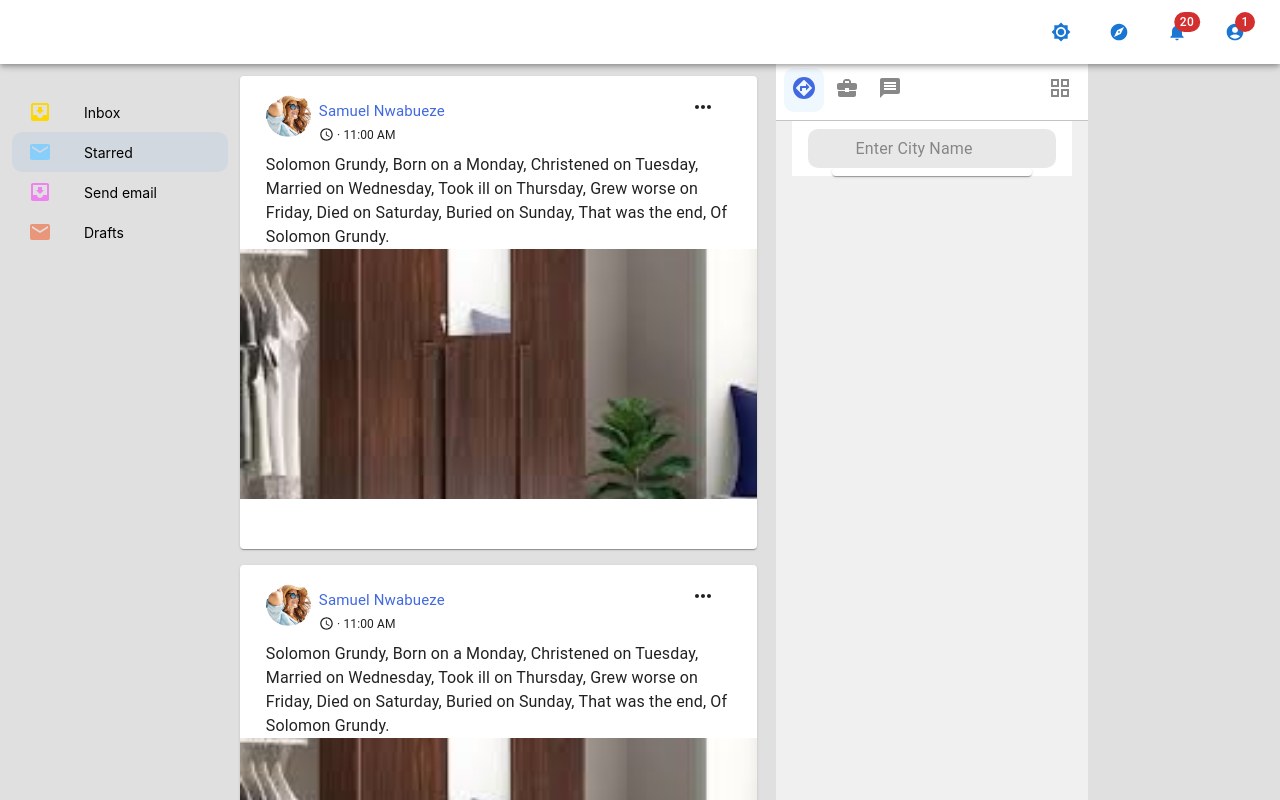
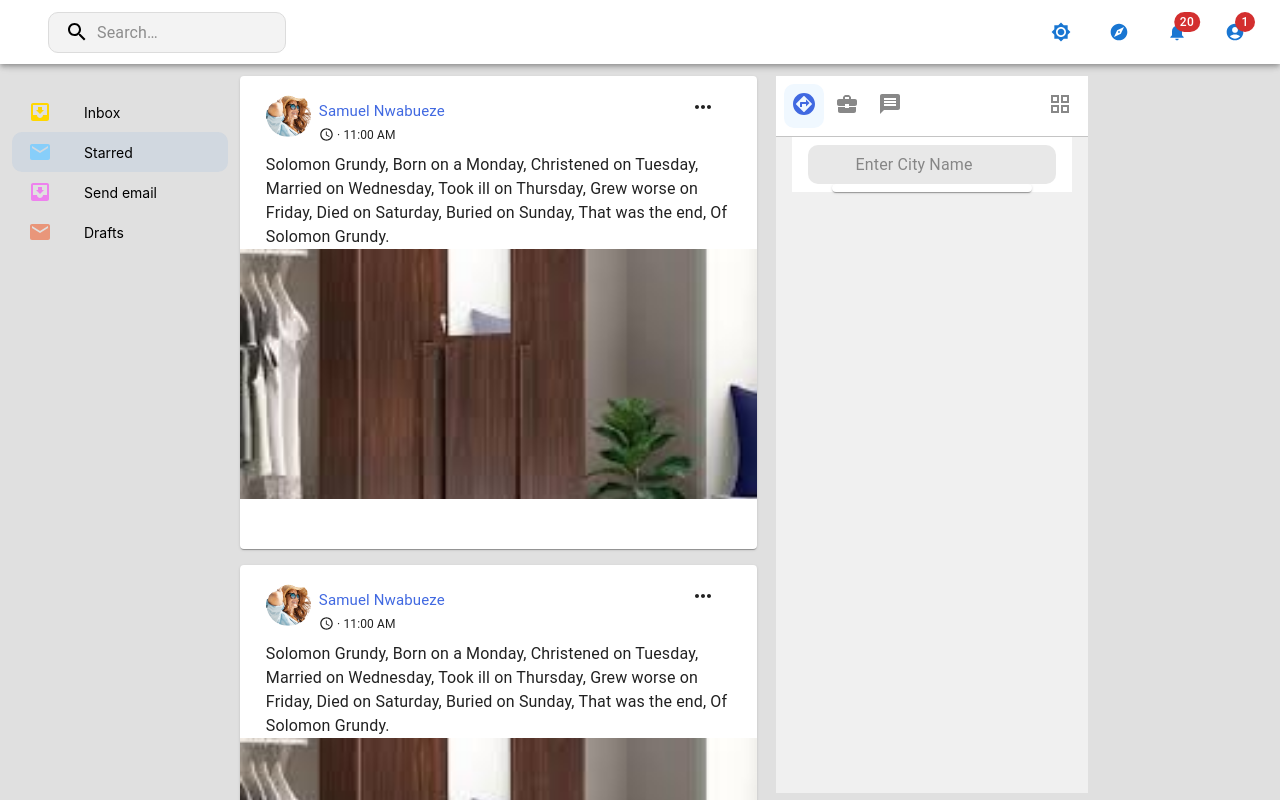
Before and after one commit to Nwabueze/tab-template, a React (Create React App) app: page / in a window 1280 px wide. Shown: the top 800 px of the page. Built offline with nearby package versions, Linux system fonts and the light colour scheme.

Commit message:
Added more style

```diff
--- a/src/components/Discover.js
+++ b/src/components/Discover.js
@@ -13,6 +13,7 @@ import a5 from '../img/a5.jpg';
 import a6 from '../img/a6.PNG';
 import a7 from '../img/a7.jpg';
 import { useStyles,  } from '../utils/style';
+import Core from '../utils/Core.module.css';
 
 const biz = [
     {id: '112', name: 'Obeta', country: 'Nigeria', location: 'Lagos', address: '12 oas street eija Lagos', cover: a1, },
@@ -36,7 +37,7 @@ export default function Discover(){
     };
 
     return (
-        <Box mb={10}>
+        <Box mb={2}>
         {
           biz.map((item) => (
             <Box mt={2} mb={2} className={`${classes.rad1} ${classes.withBorder} ${classes.lightBackground}`}>
@@ -86,7 +87,7 @@ export default function Discover(){
                   <Box p={2} className={`${classes.pointer} ${classes.hovBlue}`}>
                     <MoreVertIcon className={`${classes.font_24}`} />
                     <br />
-                    <span className={`${classes.font_12} ${classes.bott5}`}>More</span>
+                    <span className={`${classes.font_12} ${classes.bott5} ${Core.error}`}>More</span>
                   </Box>
                 </Box>
               </Box>
--- a/src/pages/dashboard.js
+++ b/src/pages/dashboard.js
@@ -42,10 +42,12 @@ import City from '../components/City';
 
 const Search = styled('div')(({ theme }) => ({
   position: 'relative',
-  borderRadius: theme.shape.borderRadius,
-  backgroundColor: alpha(theme.palette.common.white, 0.15),
+  color: colors.gray[colors.gray.length-1],
+  borderRadius: '10px',
+  border: '1px solid gainsboro',
+  backgroundColor: alpha(colors.gray[10], 0.15),
   '&:hover': {
-    backgroundColor: alpha(theme.palette.common.white, 0.25),
+    backgroundColor: alpha(colors.cyan[0], 0.25),
   },
   marginRight: theme.spacing(2),
   marginLeft: 0,
@@ -92,9 +94,19 @@ export default function PermanentDrawerLeft() {
   const classes = useStyles();
   const [darkmodeValue, setDarkmode] = React.useState(false);
   const [rightTab, setRightTab] = useState('direction');
+  const [navHeight, setHeight] = useState('550px');
+  const [rightNavHeight, setRightSideNav] = useState('500px');
+
   React.useEffect(() => {
     setDarkmode(darkMode);
+    setHeight(() => {
+      return document.querySelector('.main-nav').offsetHeight;
+    })
+    setRightSideNav(() => {
+      return document.querySelector('.right-tab-icon-box').offsetHeight;
+    })
   }, [darkMode])
+
   const theme = createTheme({
     palette: {
       mode: darkmodeValue ? 'light' : 'light',
@@ -153,7 +165,7 @@ export default function PermanentDrawerLeft() {
   return (
     <ThemeProvider theme={theme}>
       <Box sx={{ width: "100%" }} className={`${classes.backgroundDefault}`}>
-        <AppBar className={classes.navBarLight} position="fixed" sx={{ width: `100%`, }}>
+        <AppBar className={`${classes.navBarLight} main-nav`} position="fixed" sx={{ width: `100%`, }}>
           <Toolbar>
             <Search>
               <SearchIconWrapper>
@@ -162,6 +174,7 @@ export default function PermanentDrawerLeft() {
               <StyledInputBase
                 placeholder="Search…"
                 inputProps={{ 'aria-label': 'search' }}
+                style={{"cursor": 'text'}}
               />
             </Search>
             <Box sx={{ flexGrow: 1 }} />
@@ -288,11 +301,11 @@ export default function PermanentDrawerLeft() {
                   ))
                 }
               </Box>
-              <Box
-                style={{ height: '900px', position: 'fixed', right: '0px', width: matches ? `calc(50% - 120px)` : '100%', }}>
-                <Box pl={2} style={{ width: '60%', height: 'calc(100vh - 60px)', }}>
+              <Box mt={2}
+                style={{ height: `calc(100vh - ${navHeight+20}px)`, position: 'fixed', right: '0px', width: matches ? `calc(50% - 120px)` : '100%', }}>
+                <Box pl={2} style={{ width: '60%', height: '100%', }}>
                   <Box p={1}
-                    className={`${classes.lightBackground}`}
+                    className={`${classes.lightBackground} right-tab-icon-box`}
                     style={{ display: 'flex', flexDirection: 'row', gap: 3, position: 'sticky', }}>
                       {/** Start the right tab nav menu  boxes*/}
                     <Box p={1}
@@ -321,7 +334,7 @@ export default function PermanentDrawerLeft() {
                   <Divider />
                   <Box
                     className={`${classes.scroller} ${classes.backgroundSecondary}`}
-                    style={{ width: '100%', height: '100%', overflowY: 'auto' }}>
+                    style={{ width: '100%', height: `calc(100% - ${rightNavHeight}px)`, overflowY: 'auto' }}>
                     <Box className={`${classes.centered} ${classes.w90p}`} style={{ height: 'auto', }}>
                       {
                         rightTab === "direction" ? <City /> : <Discover />
--- /dev/null
+++ b/src/utils/Core.module.css
@@ -0,0 +1 @@
+.error {color: red; background-color: white;}
--- a/src/utils/style.js
+++ b/src/utils/style.js
@@ -22,7 +22,7 @@ const colors = {
         'mediumseagreen', 'seagreen', 'olive', 'darkolivegreen', 'olivedrab',
     ],
     cyan: [
-        'lightcyan', 'cyan', 'aqua', 'aquamarine', 'mediumaquamarine', 'paleturquoise', 'turquoise',
+        '#e0ffff', 'cyan', 'aqua', 'aquamarine', 'mediumaquamarine', 'paleturquoise', 'turquoise',
         'mediumturquoise', 'darkturquoise', 'lightgreen', 'cadetblue', 'darkcyan', 'teal',
     ],
     blue: [
```
Also changed, not shown: 1 other file (tests, documents, lock files or other folders).
